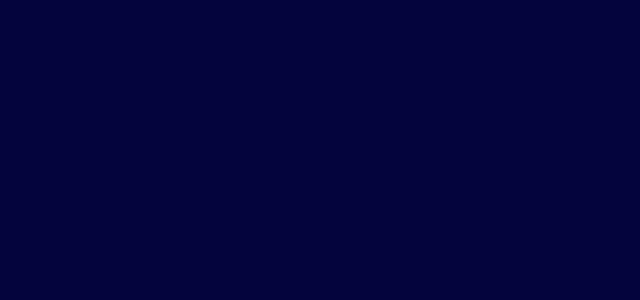
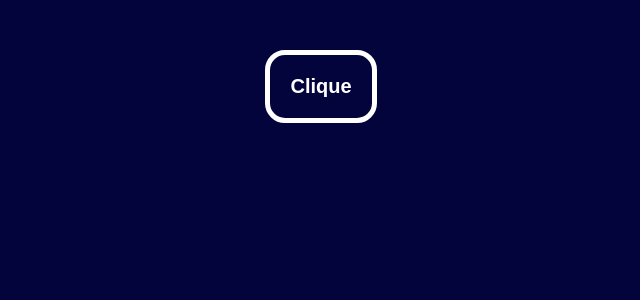
Before and after one commit to DenerRod/portifolio-denerrod, a React (Create React App) app: page /projetoAmor in a window 1280 px wide. Shown: the top 300 px of the page, without its empty margins (319-959 px from the left). Built offline with nearby package versions, Linux system fonts and the light colour scheme.

Commit message:
Update portilio /1.3(teste)

```diff
--- a/src/App.css
+++ b/src/App.css
@@ -1,9 +1,37 @@
 * {
   background-color: rgb(4, 4, 61);
   color: rgb(223, 95, 37);
-  text-align: center;
   margin-left: auto;
   margin-right: auto;
+}
+
+.home-love {
+  text-align: center;
+}
+
+.home-love img {
+  border-radius: 8px;
+  width: 250px;
+}
+
+#home-title {
+  text-align: center;
+}
+
+#btnLove button {
+  font-weight: bold;
+  font-size: 20px;
+  color: white;
+  padding: 20px;
+  margin-top:50px;
+  text-align: center;
+  border-radius: 20px;
+  border: 5px solid white;
+}
+
+#loveText {
+  color: white;
+  text-align: center;
 }
 
 #color-palette {
--- a/src/App.js
+++ b/src/App.js
@@ -2,12 +2,14 @@ import './App.css';
 import { Route } from 'react-router-dom';
 import home from './pages/home';
 import projectPixelsArt from './pages/projectPixelsArt';
+import amor from './pages/amor';
 
 function App() {
   return (
     <div>
       <Route exact path="/portifolio-denerrod" component={ home } />
       <Route path="/projectPixelsArt" component={ projectPixelsArt } />
+      <Route path="/projetoAmor" component={ amor } />
     </div>
   );
 }
--- /dev/null
+++ b/src/pages/amor.js
@@ -0,0 +1,40 @@
+import React from 'react';
+import img from '../images/loveIMG.jpg'
+
+
+class amor extends React.Component {
+    constructor() {
+        super()
+        this.handleClick = this.handleClick.bind(this)
+        this.state = {
+          texto: '',
+          texto2: '',
+          imgLove: '',
+        }
+      };
+
+    handleClick = () => {
+        this.setState({
+            texto: 'TE AMO MEU AMOR !',
+            texto2: 'Pra sempre ❤',
+            imgLove: img
+        })
+    }
+    render() {
+        const { texto } = this.state;
+        const { texto2 } = this.state;
+        const { imgLove } = this.state;
+    return (
+        <div className="home-love">
+            <header id="btnLove">
+                <button onClick={this.handleClick}>Clique</button>
+                <h1 id="loveText">{ texto }</h1>
+                <h1 id="loveText">{ texto2 }</h1>
+                <img src={imgLove} alt="" />
+            </header>
+        </div>
+    );
+  };
+};
+
+export default amor;
--- a/src/pages/home.js
+++ b/src/pages/home.js
@@ -6,13 +6,10 @@ class home extends React.Component {
     return (
         <div className="home">
             <header>
-                <h1>Bem-vindo ao meu Portifolio</h1>
+                <h1 id="home-title">Bem-vindo ao meu Portifolio</h1>
                 <ul> Projetos :
                     <li><Link to="/projectPixelsArt">Projeto Pixels Art</Link></li>
-                    <li></li>
-                    <li></li>
-                    <li></li>
-                    <li></li>
+                    <li><Link to="/projetoAmor">Projeto pro meu amor</Link></li>
                 </ul>
             </header>
         </div>
```
Also changed, not shown: src/images/loveIMG.jpg (added).
